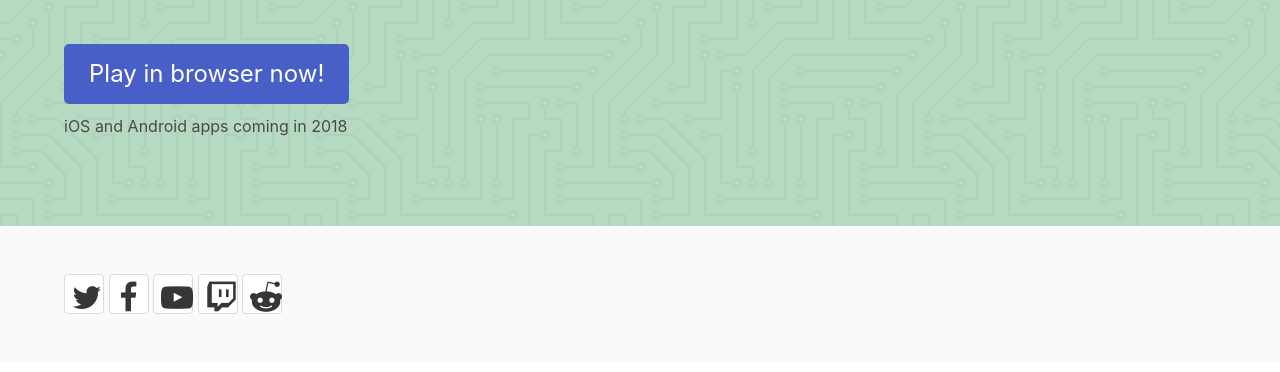
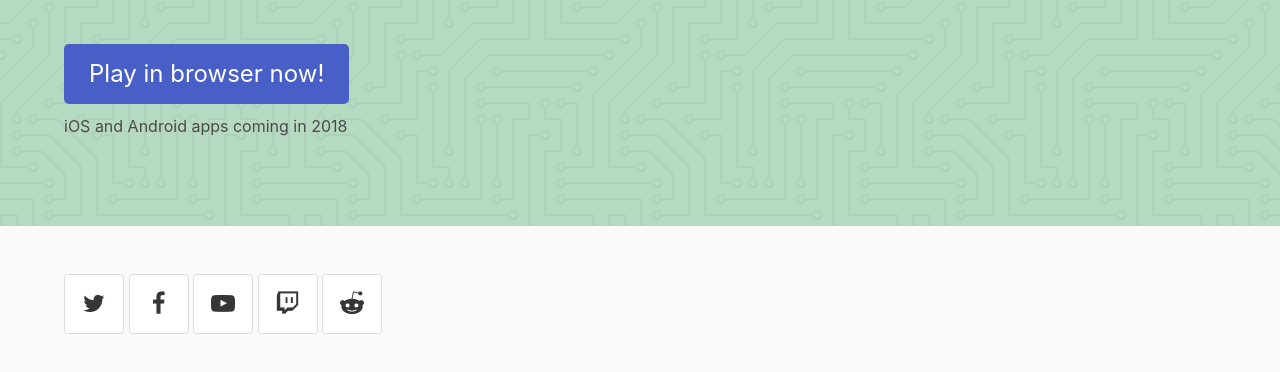
Before and after one commit to iforgotbetter/botland-front, a website: page index.html in a window 1280 px wide. Shown: the part 2170-2542 px from the top of the page. Drawn offline with nearby package versions, Linux system fonts and the light colour scheme; files that its build step writes are made by us from their sources.

Commit message:
Fix footer icons

```diff
--- a/index.html
+++ b/index.html
@@ -82,29 +82,29 @@
     <footer class="footer">
         <div class="container">
           <div class="content has-text-centered">
-            <a class="button" href="https://twitter.com/Xtonomous" title="Twitter" target="_blank" rel="noopener noreferrer">
+            <a class="button is-large" href="https://twitter.com/Xtonomous" title="Twitter" target="_blank" rel="noopener noreferrer">
               <span class="icon is-large">
-                <i class="fa-2x fa fa-twitter"></i>
+                <i class="fa fa-twitter"></i>
               </span>
             </a>
-            <a class="button" href="https://www.facebook.com/BotLandGame" title="Facebook" target="_blank" rel="noopener noreferrer">
+            <a class="button is-large" href="https://www.facebook.com/BotLandGame" title="Facebook" target="_blank" rel="noopener noreferrer">
               <span class="icon is-large">
-                <i class="fa-2x fa fa-facebook"></i>
+                <i class="fa fa-facebook"></i>
               </span>
             </a>
-            <a class="button" href="https://www.youtube.com/channel/UCJFxRNHar-c_lKYxFMIPg_g" title="YouTube" target="_blank" rel="noopener noreferrer">
+            <a class="button is-large" href="https://www.youtube.com/channel/UCJFxRNHar-c_lKYxFMIPg_g" title="YouTube" target="_blank" rel="noopener noreferrer">
               <span class="icon is-large">
-                <i class="fa-2x fa fa-youtube-play"></i>
+                <i class="fa fa-youtube-play"></i>
               </span>
             </a>
-            <a class="button" href="https://twitch.tv/Adam13531" title="Twitch" target="_blank" rel="noopener noreferrer">
+            <a class="button is-large" href="https://twitch.tv/Adam13531" title="Twitch" target="_blank" rel="noopener noreferrer">
               <span class="icon is-large">
-                <i class="fa-2x fa fa-twitch"></i>
+                <i class="fa fa-twitch"></i>
               </span>
             </a>
-            <a class="button" href="https://www.reddit.com/r/BotLand" title="reddit" target="_blank" rel="noopener noreferrer">
+            <a class="button is-large" href="https://www.reddit.com/r/BotLand" title="Reddit" target="_blank" rel="noopener noreferrer">
               <span class="icon is-large">
-                <i class="fa-2x fa fa-reddit-alien"></i>
+                <i class="fa fa-reddit-alien"></i>
               </span>
             </a>
           </div>
```
